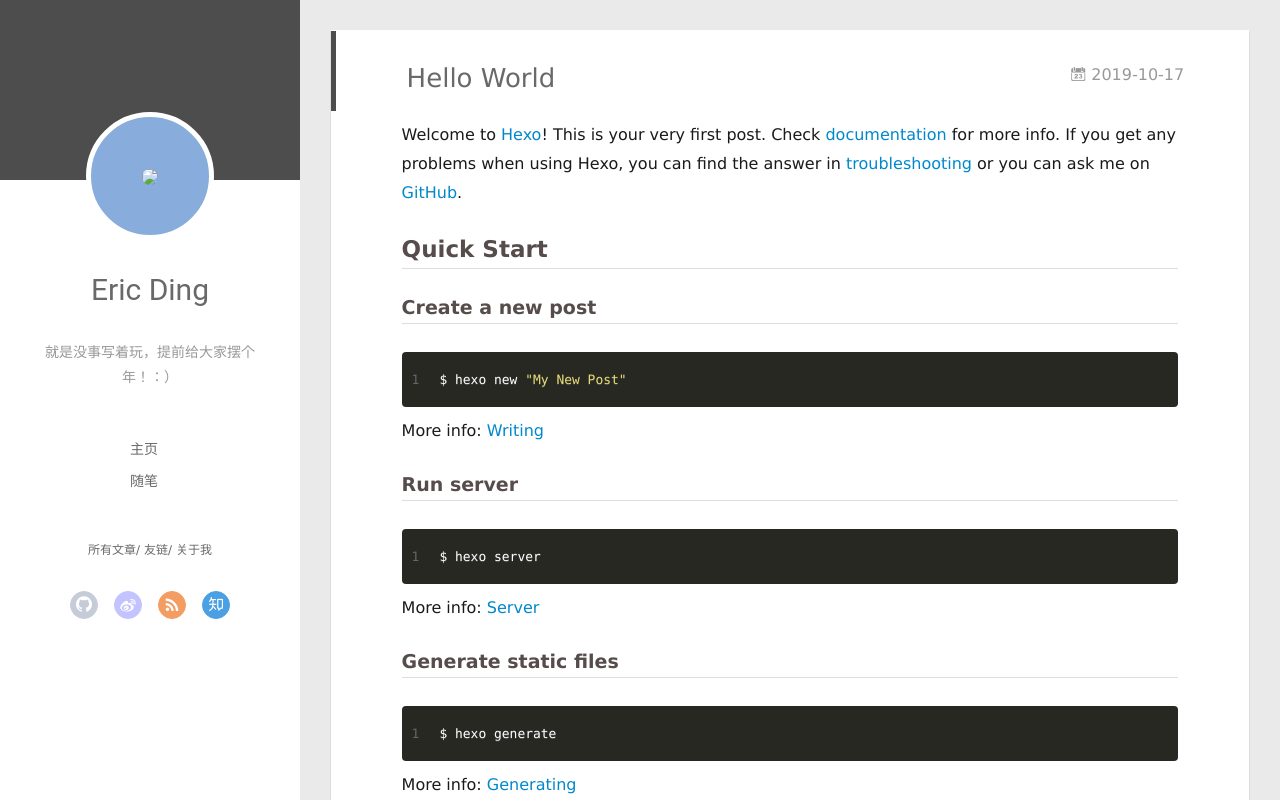
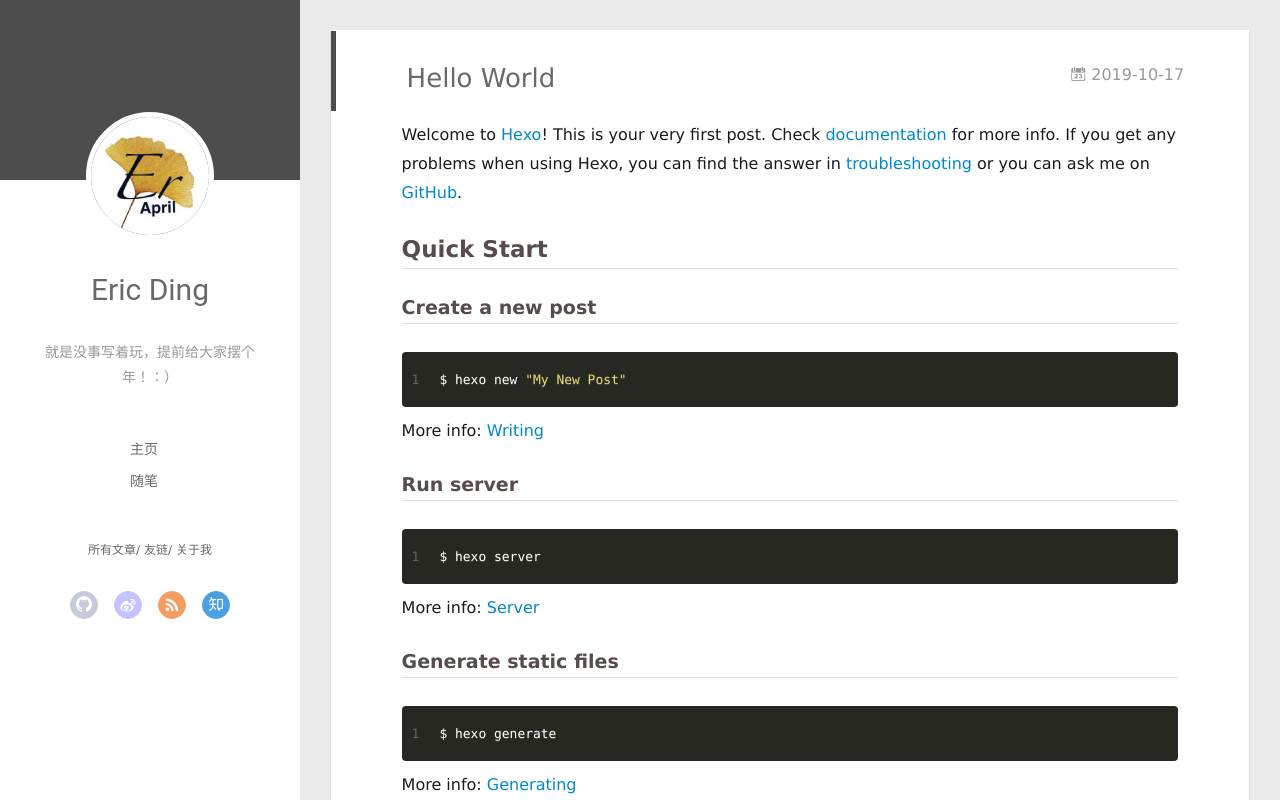
Before and after one commit to lastYoueven/lastYoueven.github.io, a plain HTML site: page 2019/10/17/hello-world/index.html in a window 1280 px wide. Drawn offline with Linux system fonts and the light colour scheme; no server answers.

Commit message:
Site updated: 2019-10-18 01:53:34

```diff
--- a/2019/10/17/hello-world/index.html
+++ b/2019/10/17/hello-world/index.html
@@ -45,7 +45,7 @@
 <div class="intrude-less">
 	<header id="header" class="inner">
 		<a href="/" class="profilepic">
-			<img src="/source/imgs/head_imag.jpg" class="js-avatar">
+			<img src="/imgs/head_imag.jpg" class="js-avatar">
 		</a>
 		<hgroup>
 		  <h1 class="header-author"><a href="/">Eric Ding</a></h1>
@@ -105,7 +105,7 @@
 	<div class="intrude-less">
 		<header id="header" class="inner">
 			<div class="profilepic">
-				<img src="/source/imgs/head_imag.jpg" class="js-avatar">
+				<img src="/imgs/head_imag.jpg" class="js-avatar">
 			</div>
 			<hgroup>
 			  <h1 class="header-author js-header-author">Eric Ding</h1>
```
Also changed, not shown: archives/2019/10/index.html (+2 -2 lines), archives/2019/index.html (+2 -2 lines), archives/index.html (+2 -2 lines), index.html (+2 -2 lines).
